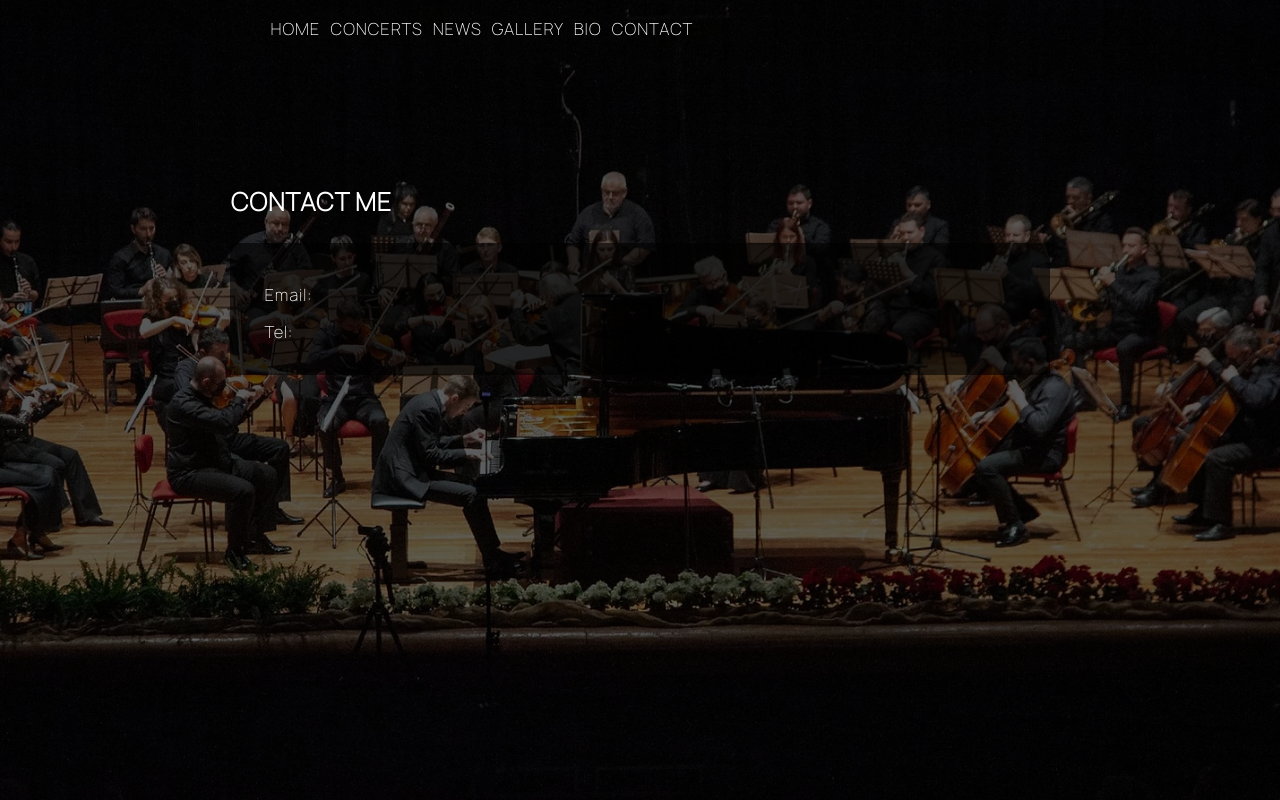
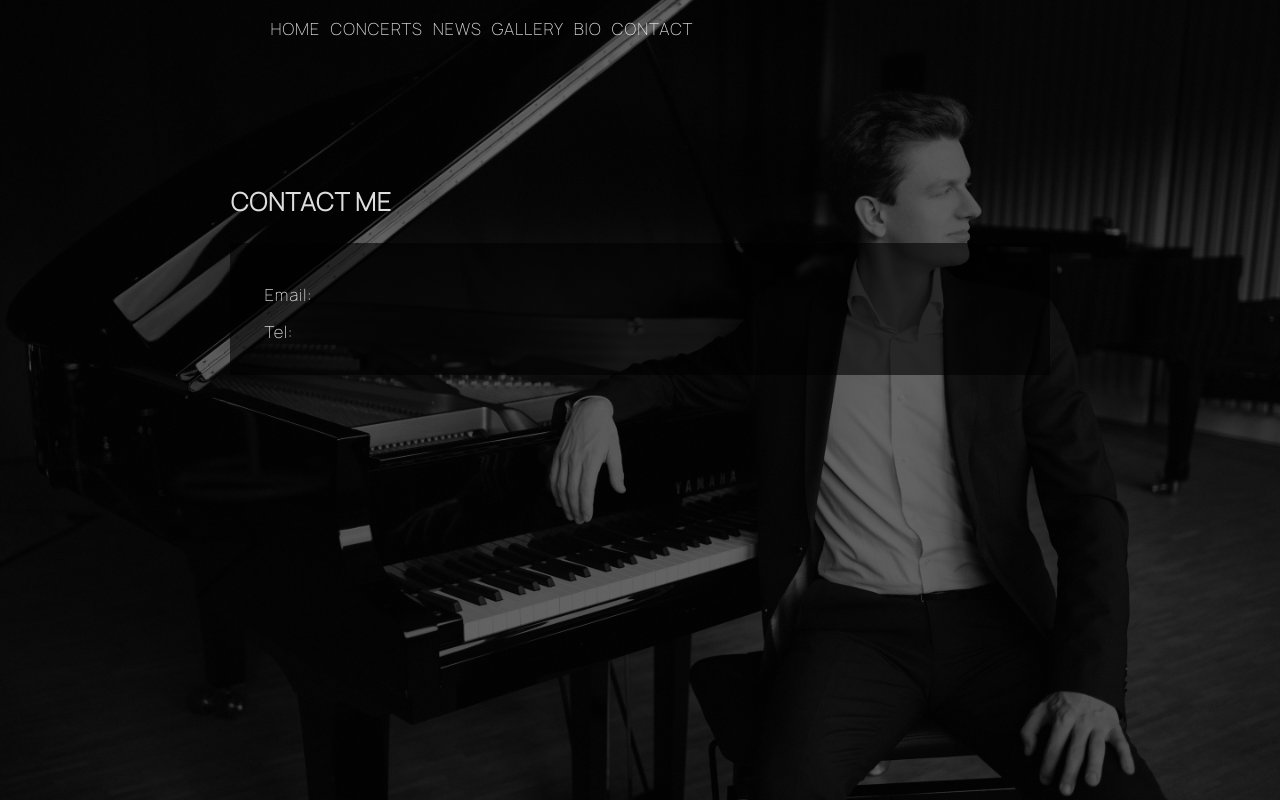
Before and after one commit to tectonick/ramankamisarau, a React (Create React App) app in the folder raman-front/: page /contact in a window 1280 px wide. Built offline with nearby package versions, Linux system fonts and the light colour scheme; no server answers.

Commit message:
* new design

```diff
--- a/raman-front/src/index.css
+++ b/raman-front/src/index.css
@@ -1,7 +1,8 @@
 /* General */
 
 :root {
-  --accent-color: rgb(194, 177, 130);
+  --accent-color: rgb(255, 255, 255);
+  --secondary-color: rgb(222, 222, 222);
 }
 
 @font-face {
@@ -17,17 +18,25 @@ body {
   -webkit-font-smoothing: antialiased;
   -moz-osx-font-smoothing: grayscale;
   background-color: black;
-  color: white;
+  color: var(--secondary-color);
   font-family: 'Manrope-Thin', 'Lucida Sans', Arial, sans-serif;
   letter-spacing: 0.05rem;
   overflow: overlay;
 }
 
 #root {
-  background: linear-gradient(0deg, rgba(0, 0, 0, 0.6), rgba(0, 0, 0, 0.65)), url("../public/img/background.webp");
+  background: linear-gradient(0deg, rgba(0, 0, 0, 0.6), rgba(0, 0, 0, 0.6)), url("../public/img/background.jpg");
   background-attachment: fixed, fixed;
   background-size: cover, cover;
+  background-repeat: no-repeat;
   background-position-x: center, center;
+}
+
+@media (max-width:500px) {
+  #root {
+    background-size: auto, 1000px;
+    background-position-x: right, -500px;
+  }
 }
 
 #page-container {
@@ -70,7 +79,7 @@ nav ul li {
 }
 
 nav ul li a {
-  color: white;
+  color: var(--secondary-color);
   transition: color 0.2s;
 }
 
@@ -124,7 +133,7 @@ ul[role="navigation"] li.selected a{
 
 a {
   text-decoration: none;
-  color: white;
+  color: var(--secondary-color);
 }
 
 h1 {
@@ -156,13 +165,13 @@ h2#pianist {
 
 .block a {
   color: black;
-  background-color: white;
+  background-color:var(--secondary-color);
   padding: 5px 10px;
   transition: color 0.3s, background-color 0.3s;
 }
 
 .block a:hover {
-  color: white;
+  color: var(--secondary-color);
   background-color: black;
 }
 
@@ -185,7 +194,7 @@ h2#pianist {
 }
 
 .contact-info a {
-  color: white;
+  color: var(--secondary-color);
   background: none !important;
   display: block;
 }
@@ -199,7 +208,7 @@ h2#pianist {
   padding: 0;
   background: none;
   font-size: 1rem;
-  color: white;
+  color: var(--secondary-color);
   cursor: pointer;
 }
 
@@ -243,7 +252,7 @@ pre {
 }
 
 .html-content h1 {
-  color: white;
+  color: var(--secondary-color);
   font-size: 2rem;
 }
 
```
Also changed, not shown: raman-front/public/img/background.jpg (added).
